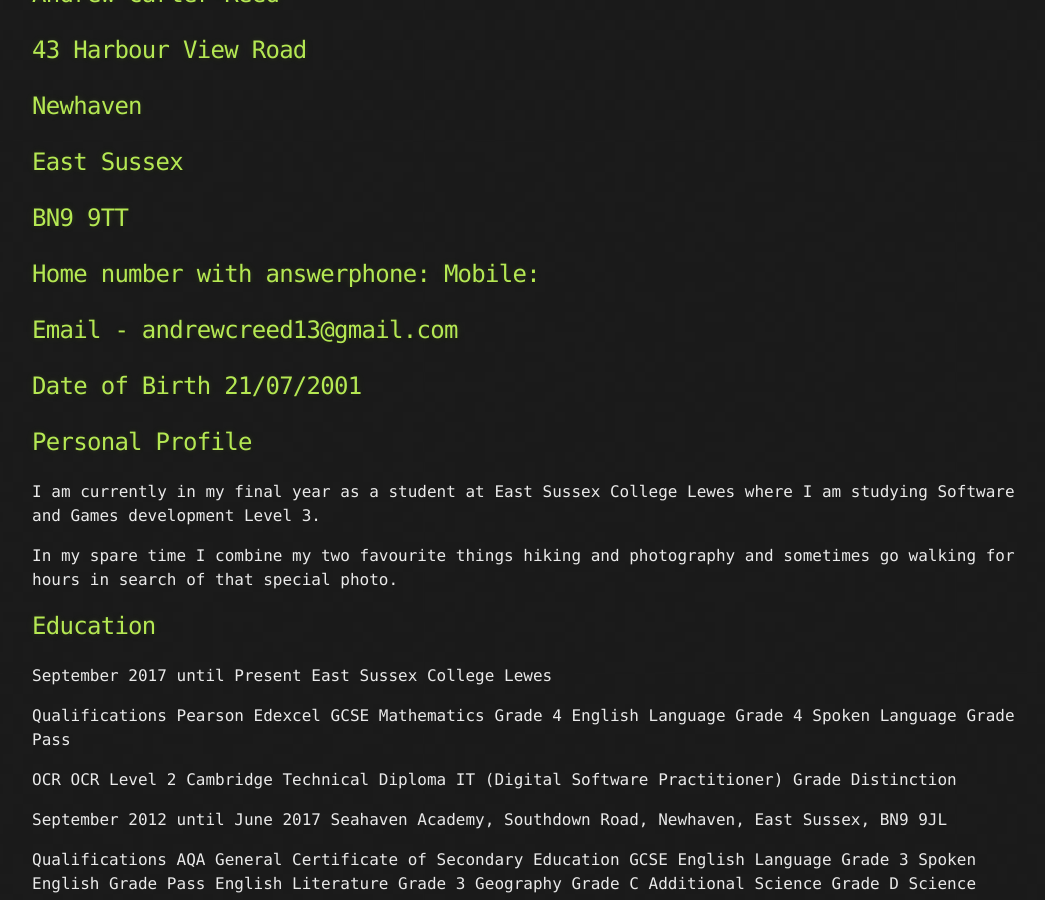
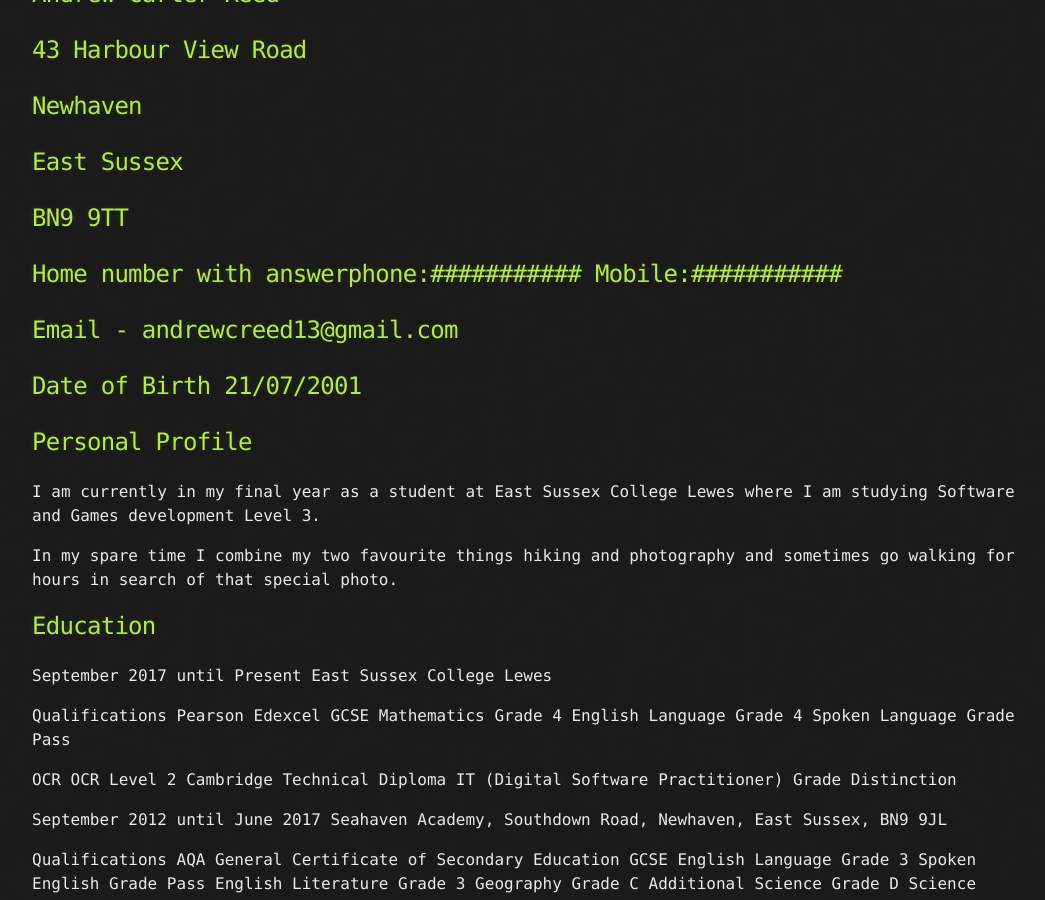
Before and after one commit to OFGAMINGXV/Portfolio, a Jekyll site: the page built from cv.md, in a window 1280 px wide and 900 px high, scrolled down 391 px. Shown: the whole window, without its empty margins (108-1153 px from the left). Built offline with Jekyll 4.4.1, drawn with Linux system fonts in a browser that asks for light colours; our own code applies the rules of GitHub Pages for plain Markdown files; the repository's description, which GitHub fills in, is left out.

Commit message:
Update cv.md

```diff
--- a/cv.md
+++ b/cv.md
@@ -6,7 +6,7 @@
 ## East Sussex
 ## BN9 9TT
 
-## Home number with answerphone: Mobile:
+## Home number with answerphone:########### Mobile:###########
 ## Email - andrewcreed13@gmail.com
 
 ## Date of Birth 21/07/2001
```
